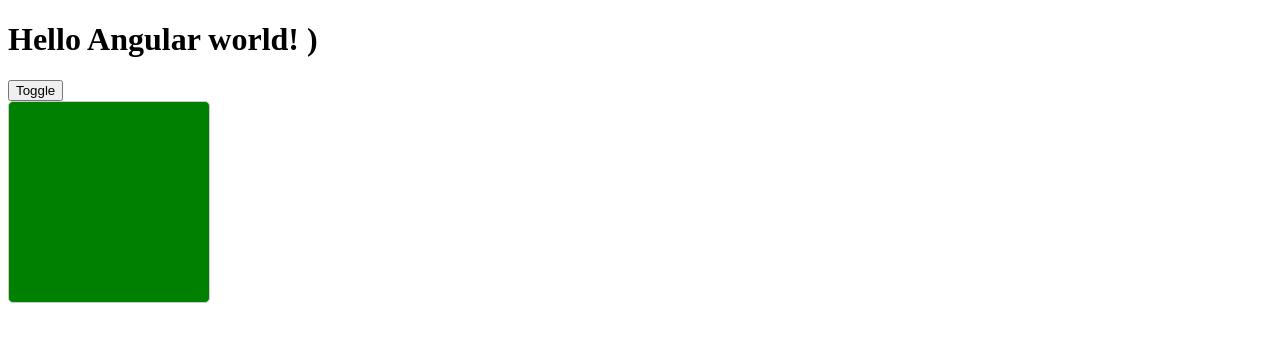
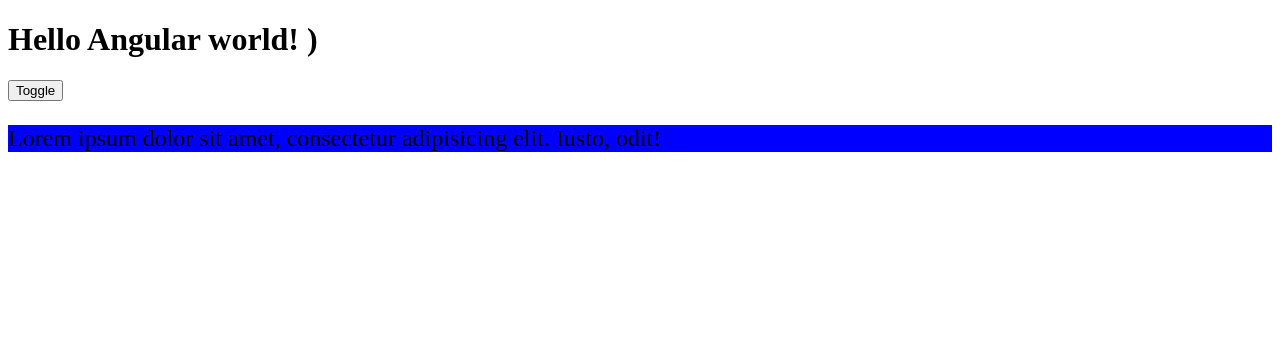
Before and after one commit to YuriyErmolaev/angular-basics, an Angular app: page / in a window 1280 px wide. Shown: the top 342 px of the page. Built offline with nearby package versions, Linux system fonts and the light colour scheme.

Commit message:
class decorator ngClass

```diff
--- a/src/app/app.component.html
+++ b/src/app/app.component.html
@@ -2,12 +2,18 @@
 
 <button (click)="backgroundToggle = !backgroundToggle">Toggle</button>
 
-<div [ngStyle]="{
-  width: '200px',
-  height: '200px',
-  borderRadius: '5px',
-  border: '1px solid #ccc',
-  background: backgroundToggle ?  'red' : 'green'
-}">
+<!--<div [ngStyle]="{-->
+<!--  width: '200px',-->
+<!--  height: '200px',-->
+<!--  borderRadius: '5px',-->
+<!--  border: '1px solid #ccc',-->
+<!--  background: backgroundToggle ?  'red' : 'green'-->
+<!--}">-->
+<!--</div>-->
 
-</div>
+<p [ngClass]="{
+  red: backgroundToggle,
+  blue: !backgroundToggle
+}" >
+  Lorem ipsum dolor sit amet, consectetur adipisicing elit. Iusto, odit!
+</p>
--- a/src/app/app.component.sass
+++ b/src/app/app.component.sass
@@ -0,0 +1,7 @@
+.red
+  background: red
+  font-weight: bold
+
+.blue
+  background: blue
+  font-size: 1.5rem
--- a/src/app/app.component.ts
+++ b/src/app/app.component.ts
@@ -8,6 +8,6 @@
 })
 export class AppComponent {
 
-  backgroundToggle = false;
+  backgroundToggle = false
 
 }
```
